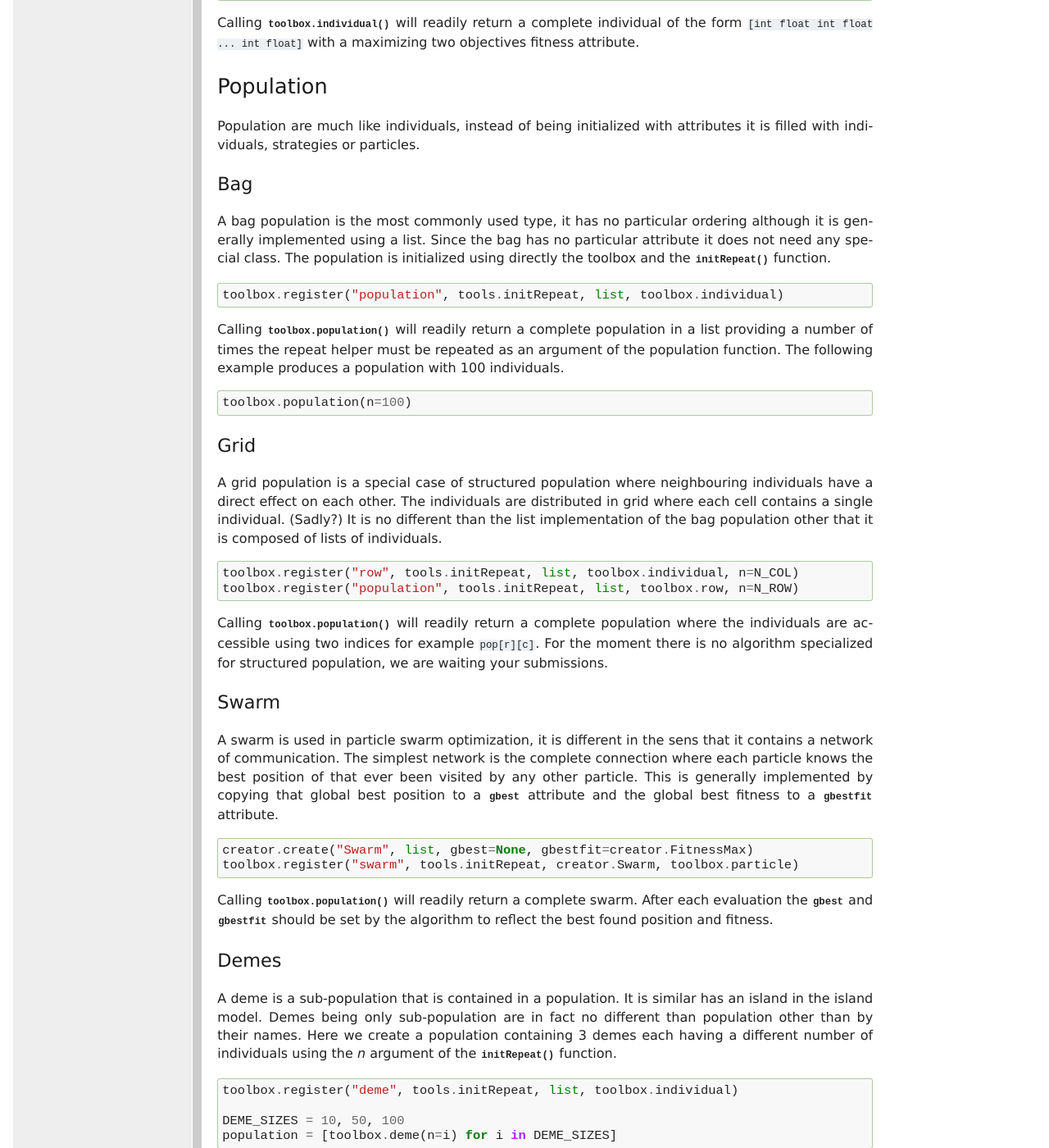
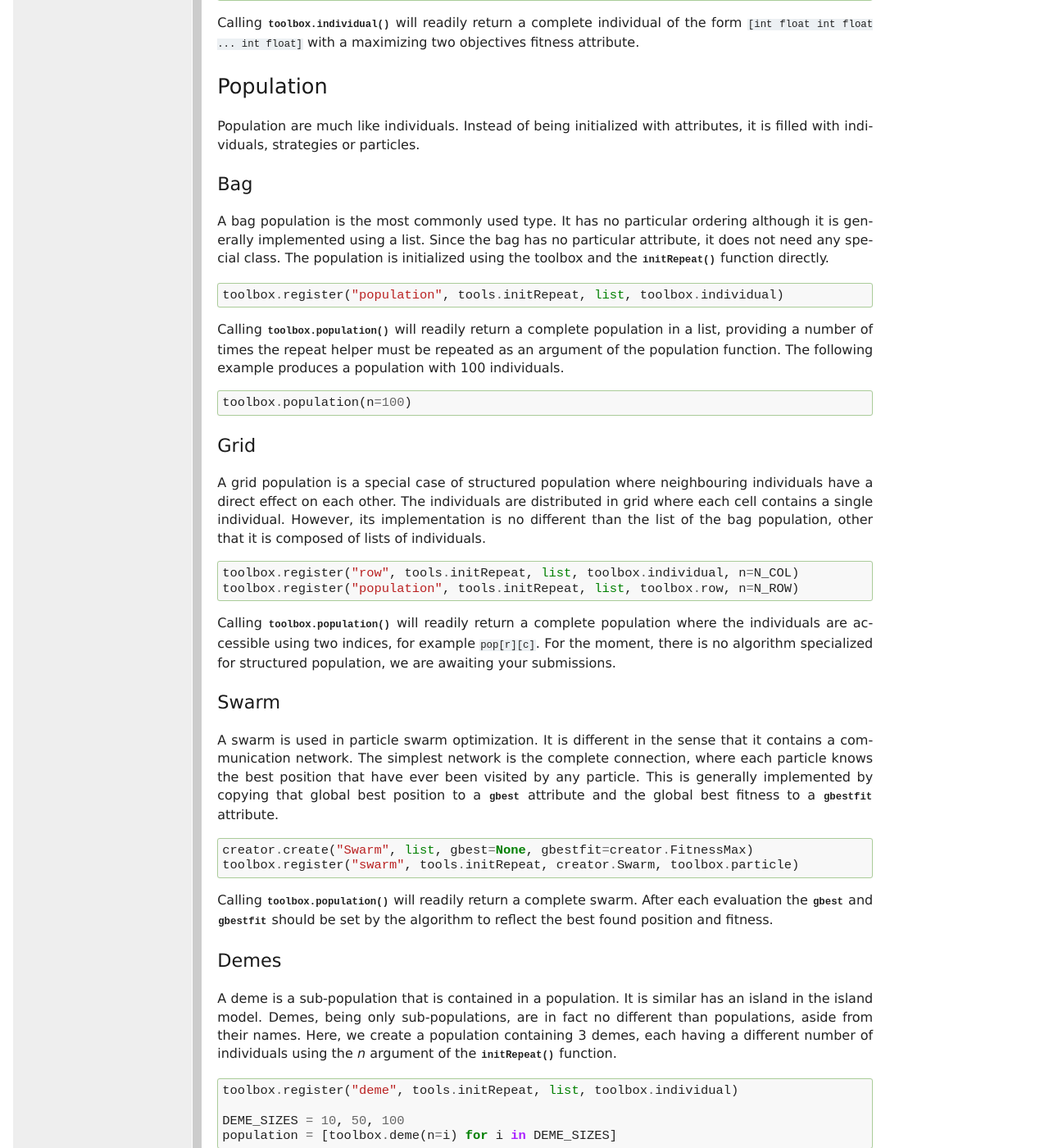
Before and after one commit to DEAP/deap, a Sphinx documentation site: the page built from doc/tutorials/basic/part1.rst, in a window 1280 px wide and 1400 px high, scrolled down 4809 px. Shown: the whole window at 82% size. Built offline with Sphinx 7.4.7, drawn with Linux system fonts in a browser that asks for light colours; formulas are drawn with MathJax 3; pages that are not in the unit, such as notebooks, are missing from menus; some of the changed text lies outside the part shown.

Commit message:
Fixed typos and other language-related issues in doc/tutorials/basic/part1.rst
--HG--
branch : dev

```diff
--- a/doc/tutorials/basic/part1.rst
+++ b/doc/tutorials/basic/part1.rst
@@ -2,14 +2,15 @@
 
 Creating Types
 ==============
-This tutorial shows how types are created using the creator and initialized using the toolbox.
+This tutorial shows how types are created using the creator and initialized
+using the toolbox.
 
 Fitness
 -------
-The provided :class:`~deap.base.Fitness` class is an abstract class that needs
-a :attr:`~deap.base.Fitness.weights` attribute in order to be functional. A
-minimizing fitness is built using negatives weights, while a maximizing
-fitness has positive weights. For example, the following line creates, in the
+The provided :class:`~deap.base.Fitness` class is an abstract class that needs a
+:attr:`~deap.base.Fitness.weights` attribute in order to be functional. A
+minimizing fitness is built using negatives weights, while a maximizing fitness
+has positive weights. For example, the following line creates, in the
 :mod:`~deap.creator`, a ready to use single objective minimizing fitness named
 :class:`FitnessMin`.
 
@@ -18,26 +19,25 @@
 
 The :attr:`~deap.base.Fitness.weights` argument must be a tuple so that multi
 objective and single objective fitnesses can be treated the same way. A
-:class:`FitnessMulti` would be created the same way but using
+:class:`FitnessMulti` would be created the same way but using:
 
 .. literalinclude:: /code/tutorials/part_2/2_1_fitness.py
    :lines: 9
 
-rendering a fitness that minimize the first objective and maximize the
+This code produces a fitness that minimize the first objective and maximize the
 second one. The weights can also be used to vary the importance of each
 objective one against another. This means that the weights can be any real
-number and only the sign is used to determine if a maximization or
-minimization is done. An example of where the weights can be useful is in the
-crowding distance sort made in the NSGA-II selection algorithm.
+number and only the sign is used to determine if a maximization or minimization
+is done. An example of where the weights can be useful is in the crowding
+distance sort made in the NSGA-II selection algorithm.
 
 Individual
 ----------
-Simply by thinking of the different flavours of evolutionary algorithms (GA,
-GP, ES, PSO, DE, ...), we notice that an extremely large variety of
-individuals are possible reinforcing the assumption that all types
-cannot be made available by developers.
-Here is a guide on how to create some of those
-individuals using the :mod:`~deap.creator` and initializing them using a
+Simply by thinking about the different flavors of evolutionary algorithms (GA,
+GP, ES, PSO, DE, ...), we notice that an extremely large variety of individuals
+are possible, reinforcing the assumption that all types cannot be made available
+by developers. Here is a guide on how to create some of those individuals using
+the :mod:`~deap.creator` and initializing them using a
 :class:`~deap.base.Toolbox`.
 
 .. _list-of-floats:
@@ -123,13 +123,13 @@
 Evolution Strategy
 ++++++++++++++++++
 Evolution strategies individuals are slightly different as they contain
-generally two list, one for the actual individual and one for its mutation
-parameters. This time instead of using the list base class we will inherit
-from an :class:`array.array` for both the individual and the strategy. Since
-there is no helper function to generate two different vectors in a single
-object we must define this function our-self. The :func:`initES` function
-receives two classes and instantiate them generating itself the random numbers
-in the intervals provided for individuals of a given size.
+generally two lists, one for the actual individual and one for its mutation
+parameters. This time, instead of using the list base class, we will inherit from
+an :class:`array.array` for both the individual and the strategy. Since there is
+no helper function to generate two different vectors in a single object, we must
+define this function ourselves. The :func:`initES` function receives two classes
+and instantiates them generating itself the random numbers in the ranges
+provided for individuals of a given size.
 
 .. literalinclude:: /code/tutorials/part_2/2_2_4_evolution_strategy.py
    :lines: 2-
@@ -151,8 +151,8 @@
 .. literalinclude:: /code/tutorials/part_2/2_2_5_particle.py
    :lines: 2-
 
-Calling :func:`toolbox.individual` will readily return a complete particle
-with a speed vector and a maximizing two objectives fitness attribute.
+Calling :func:`toolbox.individual` will readily return a complete particle with
+a speed vector and a maximizing two objectives fitness attribute.
 
 .. _funky:
 
@@ -166,60 +166,60 @@
 .. literalinclude:: /code/tutorials/part_2/2_2_6_funky_one.py
    :lines: 2-
 
-Calling :func:`toolbox.individual` will readily return a complete individual
-of the form ``[int float int float ... int float]`` with a maximizing two
+Calling :func:`toolbox.individual` will readily return a complete individual of
+the form ``[int float int float ... int float]`` with a maximizing two
 objectives fitness attribute.
 
 .. _population:
 
 Population
 ----------
-Population are much like individuals, instead of being initialized with
-attributes it is filled with individuals, strategies or particles.
+Population are much like individuals. Instead of being initialized with
+attributes, it is filled with individuals, strategies or particles.
 
 Bag
 +++
-A bag population is the most commonly used type, it has no particular ordering
+A bag population is the most commonly used type. It has no particular ordering
 although it is generally implemented using a list. Since the bag has no
-particular attribute it does not need any special class. The population is
-initialized using directly the toolbox and the :func:`~deap.tools.initRepeat`
-function.
+particular attribute, it does not need any special class. The population is
+initialized using the toolbox and the :func:`~deap.tools.initRepeat`
+function directly.
 
 .. literalinclude:: /code/tutorials/part_2/2_3_1_bag.py
    :lines: 17
 
-Calling :func:`toolbox.population` will readily return a complete population
-in a list providing a number of times the repeat helper must be repeated as an
-argument of the population function. The following example produces a
-population with 100 individuals.
+Calling :func:`toolbox.population` will readily return a complete population in
+a list, providing a number of times the repeat helper must be repeated as an
+argument of the population function. The following example produces a population
+with 100 individuals.
 
 .. literalinclude:: /code/tutorials/part_2/2_3_1_bag.py
    :lines: 19
 
 Grid
 ++++
-A grid population is a special case of structured population where
-neighbouring individuals have a direct effect on each other. The individuals
-are distributed in grid where each cell contains a single individual. (Sadly?)
-It is no different than the list implementation of the bag population other
-that it is composed of lists of individuals.
+A grid population is a special case of structured population where neighbouring
+individuals have a direct effect on each other. The individuals are distributed
+in grid where each cell contains a single individual. However, its
+implementation is no different than the list of the bag
+population, other that it is composed of lists of individuals.
 
 .. literalinclude:: /code/tutorials/part_2/2_3_2_grid.py
    :lines: 20-21
 
 Calling :func:`toolbox.population` will readily return a complete population
-where the individuals are accessible using two indices for example
-``pop[r][c]``. For the moment there is no algorithm specialized for structured
-population, we are waiting your submissions.
+where the individuals are accessible using two indices, for example
+``pop[r][c]``. For the moment, there is no algorithm specialized for structured
+population, we are awaiting your submissions.
 
 Swarm
 +++++
-A swarm is used in particle swarm optimization, it is different in the sens
-that it contains a network of communication. The simplest network is the
-complete connection where each particle knows the best position of that ever
-been visited by any other particle. This is generally implemented by copying
-that global best position to a :attr:`gbest` attribute and the global best
-fitness to a :attr:`gbestfit` attribute.
+A swarm is used in particle swarm optimization. It is different in the sense
+that it contains a communication network. The simplest network is the complete
+connection, where each particle knows the best position that have ever been
+visited by any particle. This is generally implemented by copying that global
+best position to a :attr:`gbest` attribute and the global best fitness to a
+:attr:`gbestfit` attribute.
 
 .. literalinclude:: /code/tutorials/part_2/2_3_3_swarm.py
    :lines: 11,23
@@ -230,11 +230,11 @@
 
 Demes
 +++++
-A deme is a sub-population that is contained in a population. It is similar
-has an island in the island model. Demes being only sub-population are in fact
-no different than population other than by their names. Here we create a
-population containing 3 demes each having a different number of individuals
-using the *n* argument of the :func:`~deap.tools.initRepeat` function.
+A deme is a sub-population that is contained in a population. It is similar has
+an island in the island model. Demes, being only sub-populations, are in fact no
+different than populations, aside from their names. Here, we create a population
+containing 3 demes, each having a different number of individuals using the *n*
+argument of the :func:`~deap.tools.initRepeat` function.
 
 .. literalinclude:: /code/tutorials/part_2/2_3_4_demes.py
    :lines: 17-20
@@ -252,8 +252,7 @@
 contain a list of first guess individuals. This initialization can be combined
 with a regular initialization to have part random and part not random
 individuals. Note that the definition of :func:`initIndividual` and the
-registration of :func:`individual_guess` are optional as the default
-constructor of a list is similar. Removing those lines leads to the following.
-::
+registration of :func:`individual_guess` are optional as the default constructor
+of a list is similar. Removing those lines leads to the following: ::
 
     toolbox.register("population_guess", initPopulation, list, creator.Individual, "my_guess.json")
```
Also changed, not shown: other parts of doc/tutorials/basic/part1.rst (+35 -35 lines).
